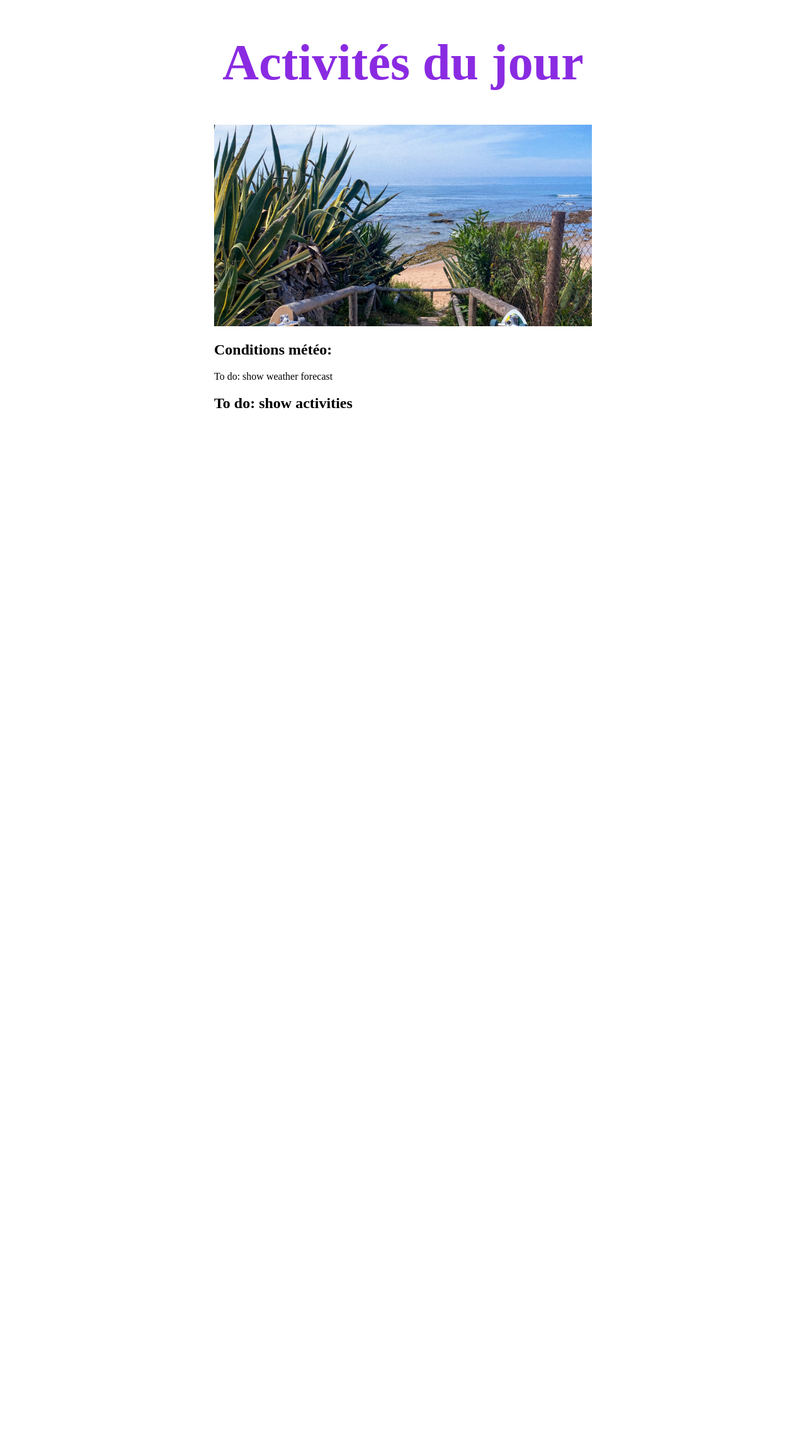
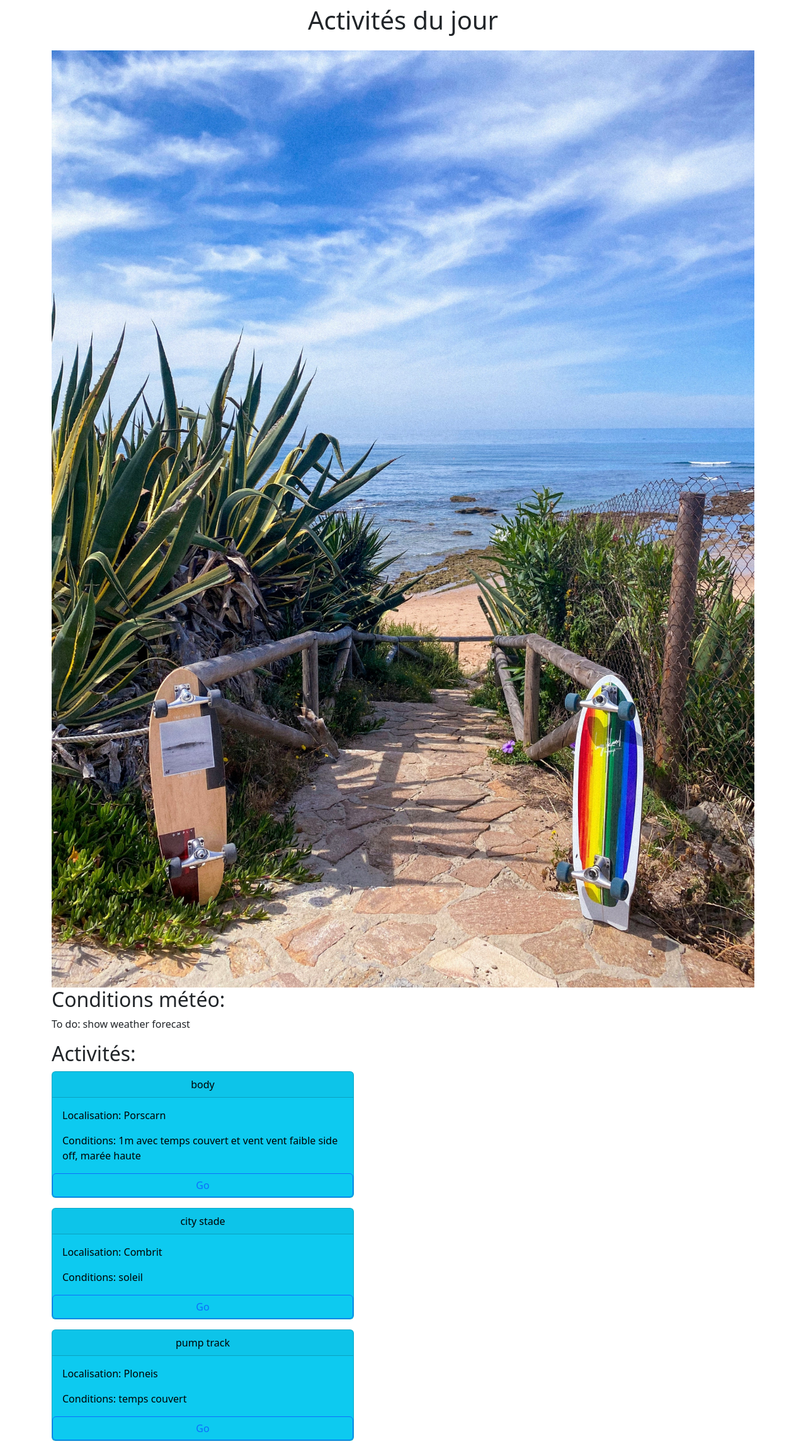
Before and after one commit to ppiicckk/fask-course, a Flask app: page / in a window 1280 px wide. Shown: the whole page at 63% size. Before the commit the page ends 648 px from the top, so only its background shows below. Run offline with Flask 3, Linux system fonts and the light colour scheme.

Commit message:
add dynamic data activities

```diff
--- a/app.py
+++ b/app.py
@@ -1,10 +1,35 @@
-from flask import Flask, render_template
+from flask import Flask, render_template, jsonify
 
 app = Flask(__name__)
 
+activities = [
+  {
+    "id" : 1,
+    "title" : "body",
+    "location" : "Porscarn",
+    "condition" : "1m avec temps couvert et vent vent faible side off, marée haute"
+  },
+  {
+    "id" : 2,
+    "title" : "city stade",
+    "location" : "Combrit",
+    "condition" : "soleil"
+  },
+  {
+    "id" : 3,
+    "title" : "pump track",
+    "location" : "Ploneis",
+    "condition" : "temps couvert"
+  }
+]
+
 @app.route('/')
 def home():
-  return render_template("home.html")
+  return render_template("home.html", ACTIVITIES = activities)
+
+@app.route('/API/activities')
+def lst_activities():
+  return jsonify(activities)
 
 if __name__ == '__main__':
   app.run(host='0.0.0.0', debug=True)
--- a/templates/home.html
+++ b/templates/home.html
@@ -1,31 +1,33 @@
 <!DOCTYPE html>
 <html>
+
     <head>
+        <meta charset="utf-8">
+        <meta name="viewport" content="width=device-width, initial-scale=1">
+        <link href="https://cdn.jsdelivr.net/npm/bootstrap@5.3.3/dist/css/bootstrap.min.css" rel="stylesheet" integrity="sha384-QWTKZyjpPEjISv5WaRU9OFeRpok6YctnYmDr5pNlyT2bRjXh0JMhjY6hW+ALEwIH" crossorigin="anonymous">
         <title>Today activities</title>
-        <style>
-            h1 {
-                font-size: 80px;
-                color: blueviolet;
-                text-align: center;
-            }
-            #banner{
-                width: 100%;
-                height: 300ppx;
-                object-fit: cover;
-            }
-            #container{
-                max-width: 600px;
-                margin : 0 auto 0 auto;
-            }
-        </style>
     </head>
+
     <body>
-        <div id="container">
-            <h1>Activités du jour</h1>
-            <img id="banner" src="{{ url_for('static', filename='surfAndSkate.jpg') }}" height="320">
+        <div class="container">
+            <h1 class="text-center mt-2 mb-4">Activités du jour</h1>
+            <img class="img-fluid" src="{{ url_for('static', filename='surfAndSkate.jpg') }}" height="320">
             <h2>Conditions météo:</h2>
             <p>To do: show weather forecast</p>
-            <h2>To do: show activities</h2>
+            <h2>Activités:</h2>
+            <div>
+                {% for activity in ACTIVITIES %}
+                    <div class="card text-bg-info mb-3" style="max-width: 30rem;">
+                          <div class="card-header text-center">{{activity["title"]}}</div>
+                          <div class="card-body">
+                            <p class="card-text">Localisation: {{activity["location"]}}</p>
+                            <p class="card-text">Conditions: {{activity["condition"]}}</p>
+                          </div>
+                        <button type="button" class="btn btn-outline-primary">Go</button>
+                    </div>
+                {% endfor %}
+            </div>
         </div>
     </body>
+
 </html>
```
